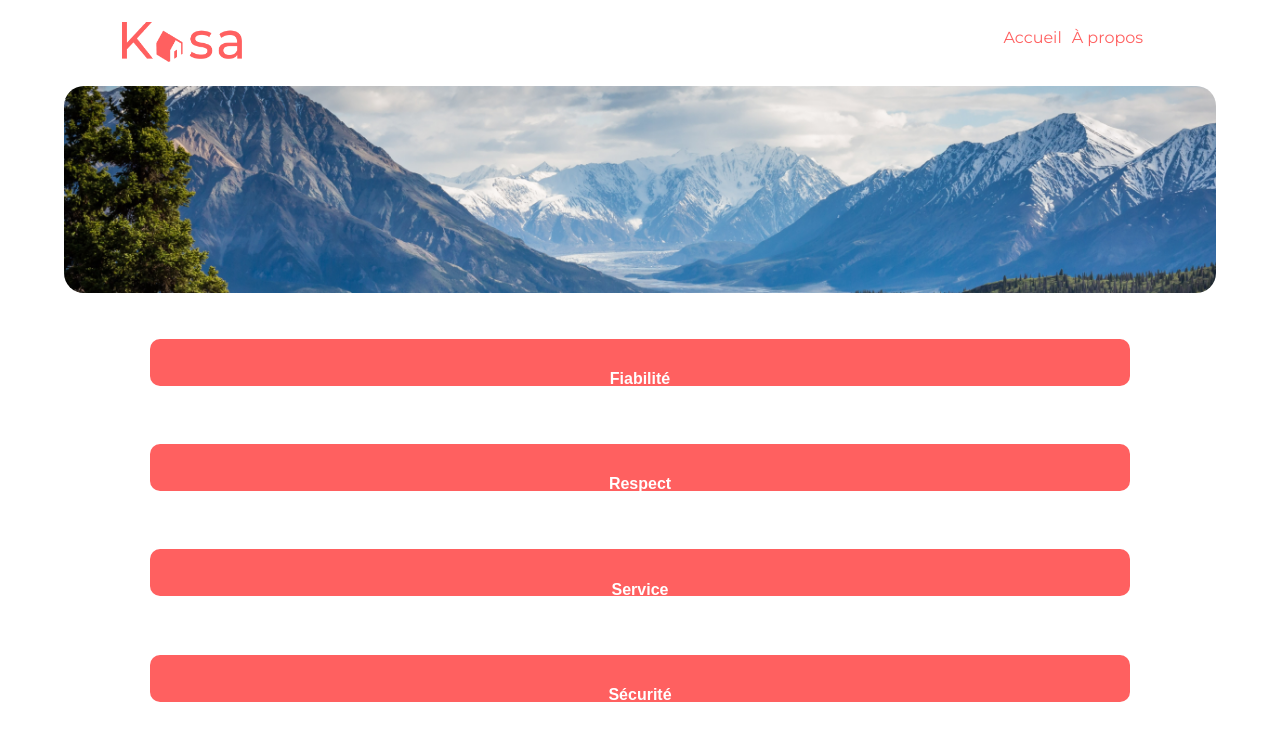
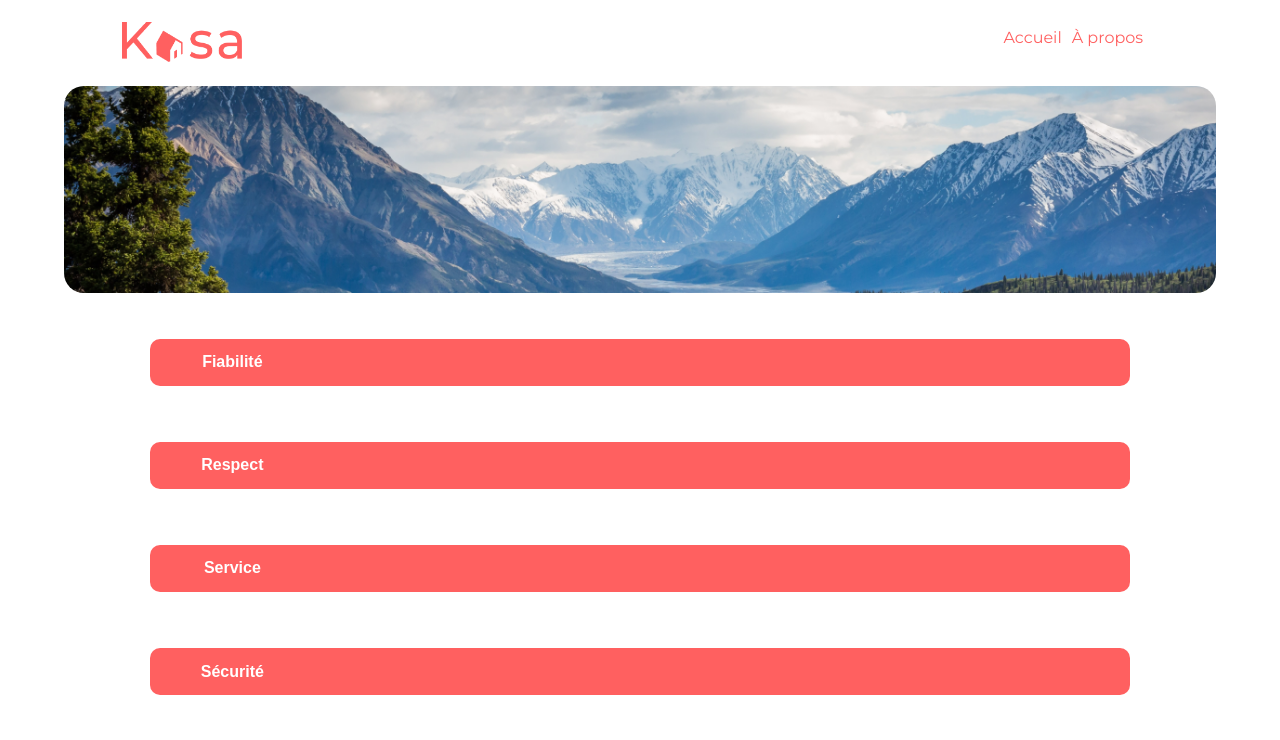
Before and after one commit to Lamouett3/P7_Kasa, a React (Create React App) app in the folder kasa/: page /apropos in a window 1280 px wide. Shown: the top 740 px of the page. Built offline with nearby package versions, Linux system fonts and the light colour scheme.

Commit message:
correction

```diff
--- a/kasa/src/components/Footer/Footer.css
+++ b/kasa/src/components/Footer/Footer.css
@@ -1,7 +1,7 @@
 .footer {
     background-color: black;
     margin-top: 5%;
-    height: 209pxpx;
+    height: 209px;
     /* Ajuster selon vos besoins */
     display: flex;
     justify-content: center;
--- a/kasa/src/components/dropdownLarger/dropdownLarger.css
+++ b/kasa/src/components/dropdownLarger/dropdownLarger.css
@@ -8,6 +8,11 @@
     width: 85%;
     padding-top: 4%;
     margin-bottom: 10px;
+}
+
+.dropdown_droplarge h4 {
+    margin: auto;
+    margin-right: 85%;
 }
 
 .dropdownLarger__button {
@@ -55,6 +60,8 @@
     list-style: none;
     padding: 0;
     margin: 0;
+    background: #F7F7F7;
+    border-radius: 0 0 10px 10px;
     display: flex;
     flex-direction: column;
     align-items: center;
```
